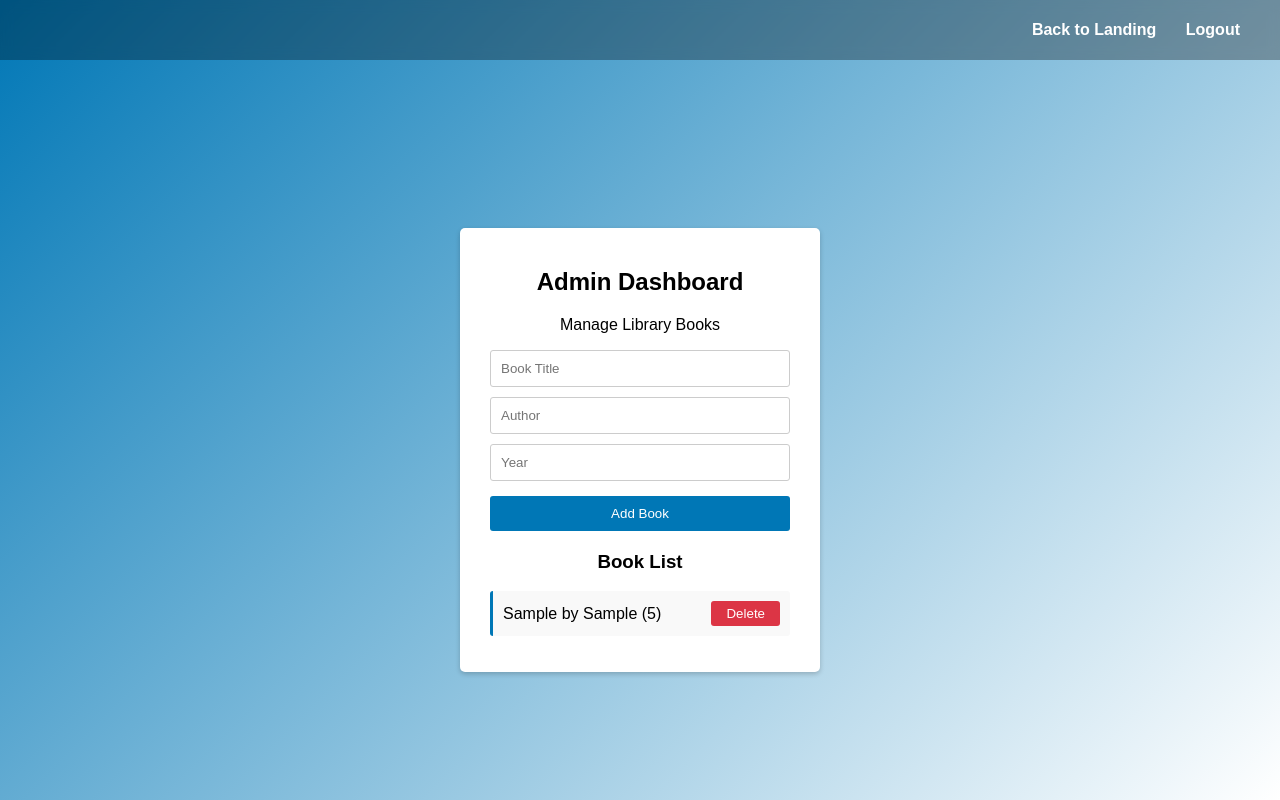
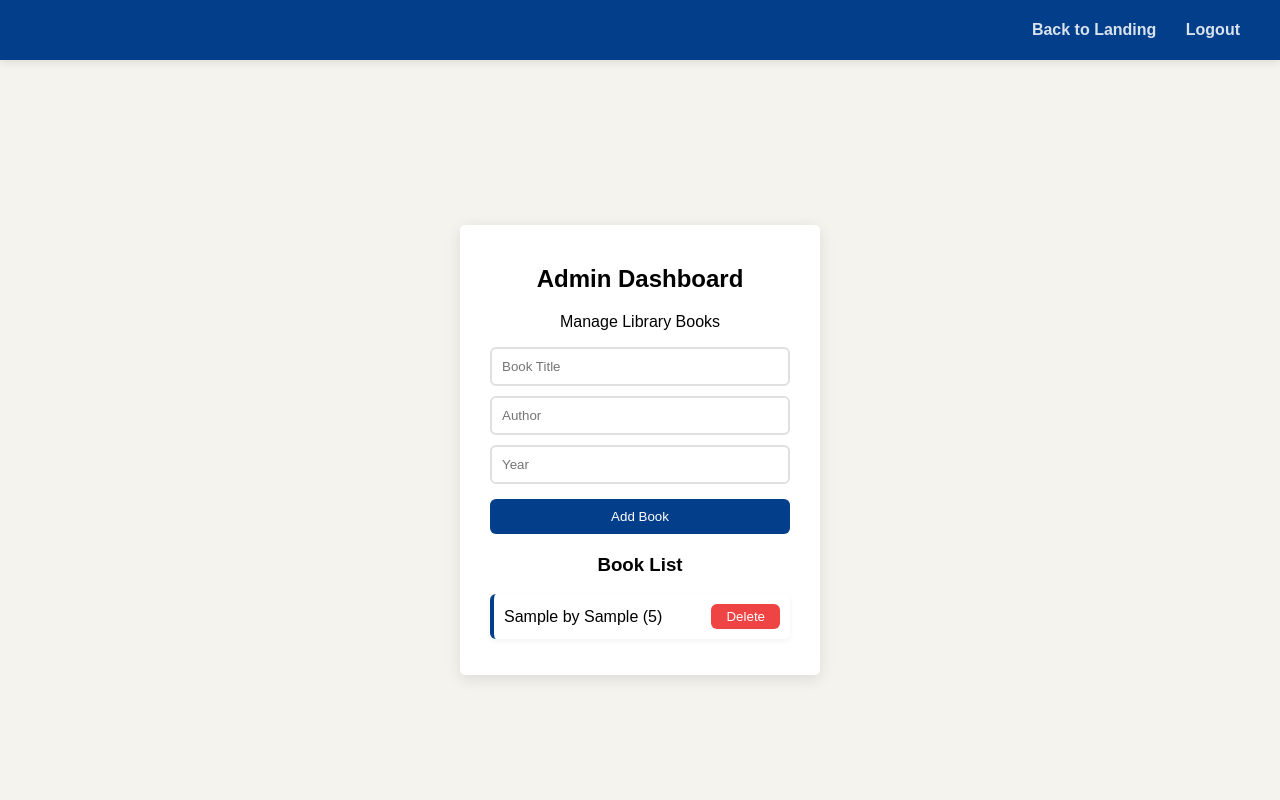
Before and after one commit to penina-otieno/library-app, a plain HTML site: page admin.html in a window 1280 px wide. Both pictures are taken after typing "Sample", "Sample", "5" into the empty fields and a click on the button "Add Book". Drawn offline with Linux system fonts and the light colour scheme.

Commit message:
changed final background color

```diff
--- a/css/style.css
+++ b/css/style.css
@@ -6,14 +6,14 @@ body {
     align-items: center;
     min-height: 100vh;
     margin: 0;
-    background: linear-gradient(135deg, #0077B6 0%, #FFFFFF 100%);
+    background-color: #f4f3ee; /* from second code */
 }
 
 .container {
     background: white;
     padding: 20px 30px;
     border-radius: 5px;
-    box-shadow: 0 2px 5px rgba(0,0,0,0.2);
+    box-shadow: 0 4px 16px rgba(0,0,0,0.1); /* softer modern shadow */
     text-align: center;
     width: 300px;
 }
@@ -23,41 +23,42 @@ input {
     width: 100%;
     padding: 10px;
     margin: 10px 0;
-    border-radius: 3px;
-    border: 1px solid #ccc;
+    border-radius: 6px;
+    border: 2px solid #e0e0e0; /* second theme border */
     box-sizing: border-box;
 }
 
 button {
     padding: 10px 20px;
-    background-color: #0077B6;
+    background-color: #023e8a;  /* primary color */
     color: white;
     border: none;
-    border-radius: 3px;
+    border-radius: 6px;
     cursor: pointer;
     width: 100%;
     margin-top: 5px;
+    transition: 0.3s ease;
 }
 
 button:hover {
-    background-color: #005f91;
+    background-color: #022d63;  /* darker hover */
 }
 
 #message {
     margin-top: 15px;
-    color: #0077B6;
+    color: #023e8a;
     font-weight: bold;
 }
 
 nav a {
     margin: 0 10px;
     text-decoration: none;
-    color: #0077B6;
+    color: #023e8a;
     font-weight: bold;
 }
 
 nav a:hover {
-    color: #005f91;
+    color: #0ea5e9; /* accent hover */
 }
 
 /* Book List Styling */
@@ -74,42 +75,46 @@ nav a:hover {
 #bookList li {
     padding: 10px;
     margin-bottom: 10px;
-    background-color: #f9f9f9;
-    border-radius: 3px;
-    border-left: 3px solid #0077B6;
+    background-color: #ffffff;
+    border-radius: 6px;
+    border-left: 4px solid #023e8a;
     display: flex;
     justify-content: space-between;
     align-items: center;
+    box-shadow: 0 2px 6px rgba(0,0,0,0.05);
 }
 
 #bookList button {
     width: auto;
     padding: 5px 15px;
-    background-color: #dc3545;
+    background-color: #ef4444;
     margin: 0;
+    border-radius: 6px;
 }
 
 #bookList button:hover {
     background-color: #c82333;
 }
 
-
-/* Clean Top Navigation Bar Using Your Current Color Theme */
+/* NEW MODERN NAVBAR - Styled like second code */
 .nav-bar {
     position: fixed;
     top: 0;
     left: 0;
     width: 100%;
     height: 60px;
-    background-color: rgba(0, 0, 0, 0.3);
+    background-color: #023e8a;  /* primary color */
     display: flex;
     justify-content: flex-end;
     align-items: center;
     padding: 0 40px;
     box-sizing: border-box;
-    backdrop-filter: blur(6px);
+    box-shadow: 0 2px 8px rgba(0,0,0,0.1);
     z-index: 1000;
+
 }
+
+
 
 .nav-right a {
     margin-left: 25px;
@@ -117,10 +122,13 @@ nav a:hover {
     color: white;
     font-size: 16px;
     font-weight: bold;
+    opacity: 0.85;
+    transition: 0.3s ease;
 }
 
 .nav-right a:hover {
-    opacity: 0.7;
+    opacity: 1;
+    color: #0ea5e9; /* accent */
 }
 
 /* Push container down */
```
